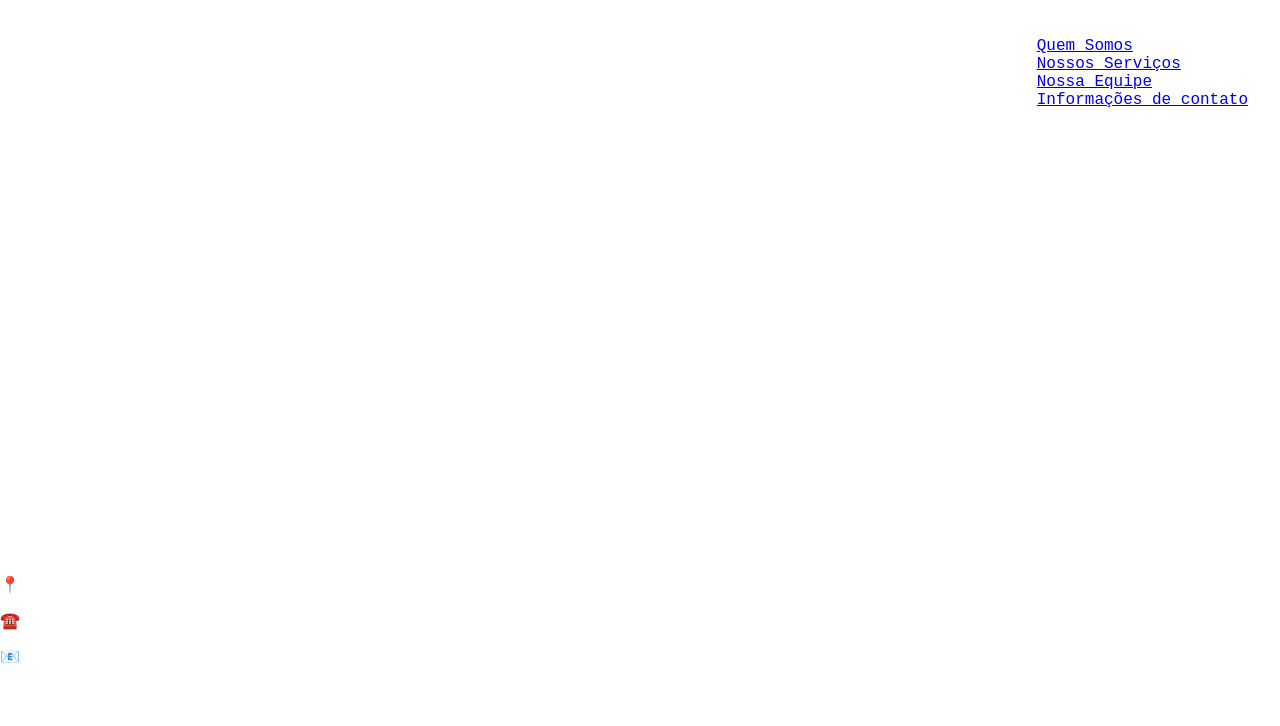
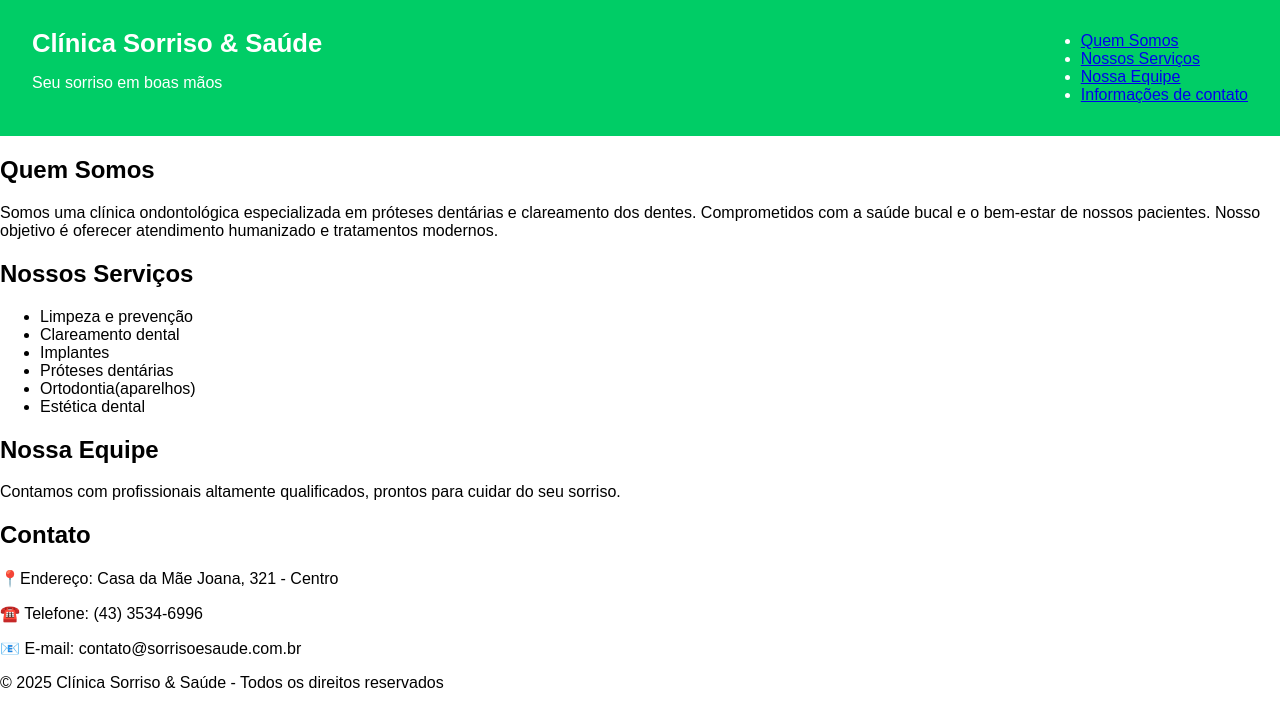
Before and after one commit to carolinesanino07/portalOdontoy, a plain HTML site: page index.html in a window 1280 px wide. Drawn offline with Linux system fonts and the light colour scheme.

Commit message:
estilização

```diff
--- a/style.css
+++ b/style.css
@@ -1,19 +1,19 @@
 /* CORES */
 
 :root{
---verde-verao: #00CD66
---verde-verao2: #008B45
---preto-pretao:000000
---texto: #FFFFEO
+--verde-verao: #00CD66;
+--verde-verao2: #008B45 ;
+--branco: #ffffff;
+--texto: #333;
 }
 
 /* ESTILO GERAIS */
 
 body{
-    font-family: 'Courier New', Courier, monospace;
+    font-family: Arial, Helvetica, sans-serif;
     margin: 0;
-    background-color: var(--verde-verao);
-    color: white;
+    background-color: var(--branco);
+    color: black;
     list-style: 1.6;
 }
 
@@ -28,3 +28,8 @@ align-items: center;
 padding: 1rem 2rem;
 flex-direction: wrap;
 }
+
+.logo h1{
+    margin: 0;
+    font-size: 1.6rem;
+}
```
